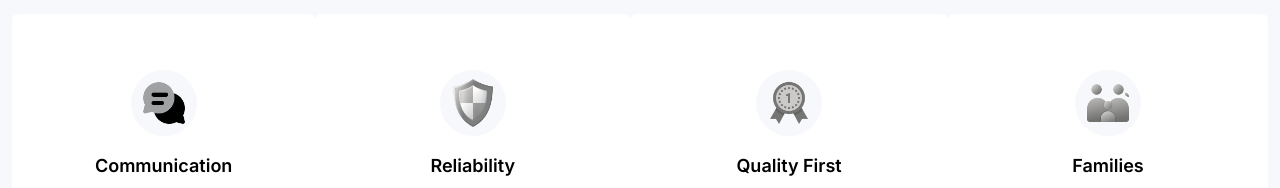
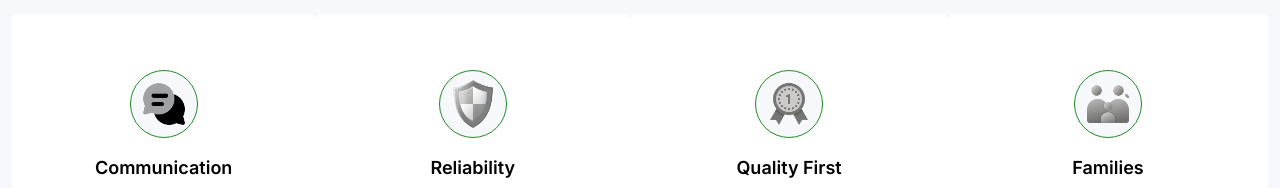
Before and after one commit to henry1234-net/Abbah-real-estate, a Next.js app in the folder my-app/: page / in a window 1280 px wide. Shown: the part 1395-1583 px from the top of the page. Built offline with nearby package versions, Linux system fonts and the light colour scheme.

Commit message:
styling for what we do cards

```diff
--- a/my-app/src/app/page.tsx
+++ b/my-app/src/app/page.tsx
@@ -142,8 +142,8 @@ export default function LoginPage() {
         </h2>
         <div className='flex flex-col md:flex-row items-center justify-around text-center'>
           {whatWeDo.map((texts, index) =>(
-            <Card key={index} className='hoverAnimate md:mb-0 mb-4'>
-              <div className="block my-4 mx-auto w-fit bg-bakson-milk/50 rounded-full p-2">
+            <Card key={index} className='md:mb-0 mb-4'>
+              <div className="block my-4 mx-auto w-fit bg-bakson-milk/50 rounded-full border border-bakson-main-green p-2">
                 <Image
                 src={texts.icon}
                 alt={`icon ${index}`}
```
